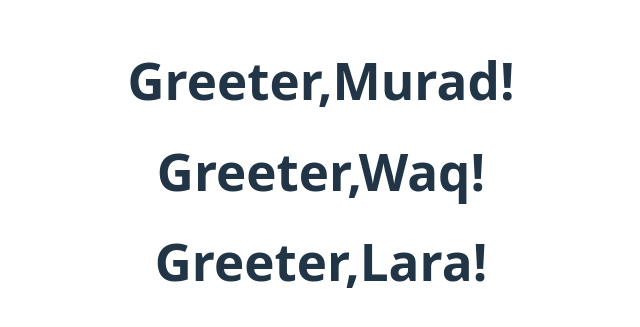
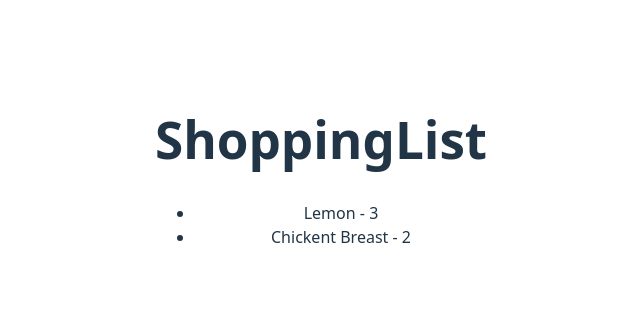
Before and after one commit to murad-shadeh/shopping-app, a React (Vite) app: page / in a window 1280 px wide. Shown: the part 229-556 px from the top of the page, without its empty margins (319-959 px from the left). Built offline with nearby package versions, Linux system fonts and the light colour scheme.

Commit message:
feat(ShoppingList): Add ShoppingList component

```diff
--- a/src/App.tsx
+++ b/src/App.tsx
@@ -1,12 +1,13 @@
 import "./App.css";
-import Greeter from "./components/Greeter";
-
+import ShoppingList from "./components/ShoppingList";
+const items = [
+  { id: 1, product: "Lemon", quantity: 3 },
+  { id: 2, product: "Chickent Breast", quantity: 2 },
+];
 function App() {
   return (
     <div>
-      <Greeter person="Murad" />
-      <Greeter person="Waq" />
-      <Greeter person="Lara" />
+      <ShoppingList items={items} />
     </div>
   );
 }
--- /dev/null
+++ b/src/components/ShoppingList.tsx
@@ -0,0 +1,28 @@
+import React, { type JSX } from "react";
+interface Item {
+  id: number;
+  product: string;
+  quantity: number;
+}
+// we take the props by follwing a pattern using an interface
+interface ShoppingListProps {
+  items: Item[];
+}
+export default function ShoppingList({
+  items,
+}: ShoppingListProps): JSX.Element {
+  return (
+    <div>
+      <h1>ShoppingList</h1>
+      <ul>
+        {items.map((listItem) => (
+          <>
+            <li key={listItem.id}>
+              {listItem.product} - {listItem.quantity}
+            </li>
+          </>
+        ))}
+      </ul>
+    </div>
+  );
+}
```
